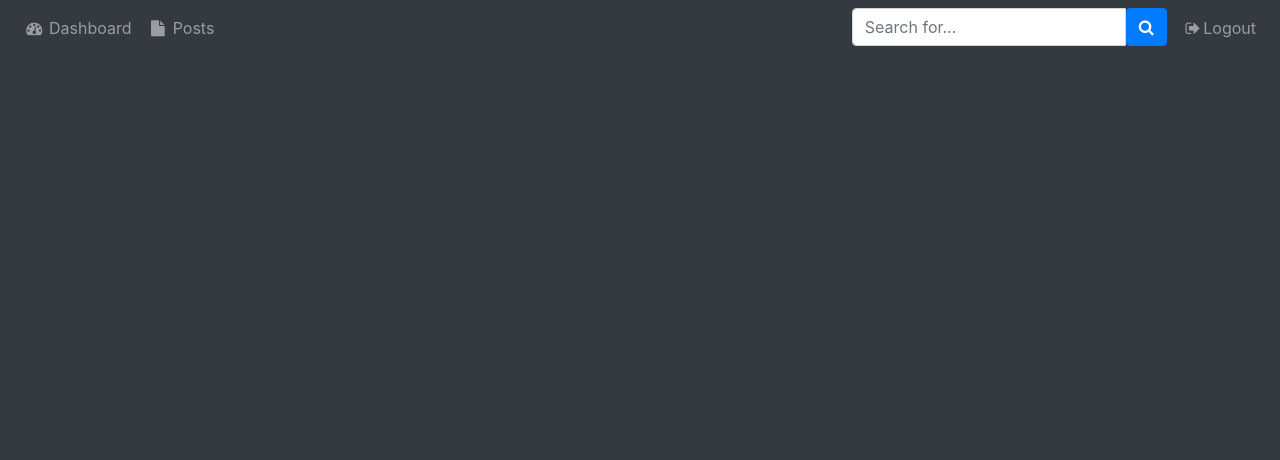
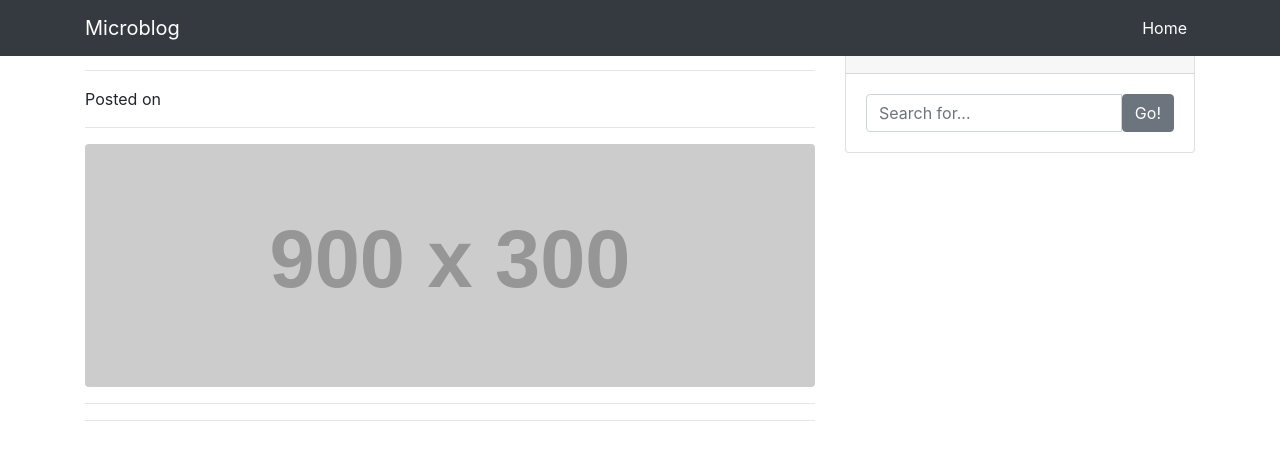
Before and after one commit to ivelinahristova/microblog, a PHP site: template templates/post.phtml in a window 1280 px wide. Shown: the top 460 px of the page. Run offline with PHP 8.4, Linux system fonts and the light colour scheme; the template is opened without the code that fills it, so the values that code supplies are empty; grey boxes labelled with a size stand in for pictures from a placeholder-image service; some libraries are stand-ins or nearby versions.

Commit message:
Front microblog templates, single posts page

```diff
--- /dev/null
+++ b/templates/footer.phtml
@@ -0,0 +1,3 @@
+</div>
+</body>
+</html>
--- /dev/null
+++ b/templates/header.phtml
@@ -0,0 +1,43 @@
+<!DOCTYPE html>
+<html lang="en">
+
+<head>
+
+    <meta charset="utf-8">
+    <meta name="viewport" content="width=device-width, initial-scale=1, shrink-to-fit=no">
+    <meta name="description" content="">
+    <meta name="author" content="">
+
+    <title>Microblog</title>
+
+    <!-- Bootstrap core CSS -->
+    <link href="/vendor/bootstrap/css/bootstrap.min.css" rel="stylesheet">
+
+    <!-- Custom styles for this template -->
+    <link href="/vendor/sb/blog-post.css" rel="stylesheet">
+
+</head>
+
+<body>
+
+<!-- Navigation -->
+<nav class="navbar navbar-expand-lg navbar-dark bg-dark fixed-top">
+    <div class="container">
+        <a class="navbar-brand" href="/">Microblog</a>
+        <button class="navbar-toggler" type="button" data-toggle="collapse" data-target="#navbarResponsive" aria-controls="navbarResponsive" aria-expanded="false" aria-label="Toggle navigation">
+            <span class="navbar-toggler-icon"></span>
+        </button>
+        <div class="collapse navbar-collapse" id="navbarResponsive">
+            <ul class="navbar-nav ml-auto">
+                <li class="nav-item active">
+                    <a class="nav-link" href="#">Home
+                        <span class="sr-only">(current)</span>
+                    </a>
+                </li>
+            </ul>
+        </div>
+    </div>
+</nav>
+
+<!-- Page Content -->
+<div class="container">
--- a/templates/post.phtml
+++ b/templates/post.phtml
@@ -1 +1,49 @@
-Post Single Page
+<div class="row">
+
+    <!-- Post Content Column -->
+    <div class="col-lg-8">
+
+        <!-- Title -->
+        <h1 class="mt-4"><?= $post['title']; ?></h1>
+
+        <!-- Author -->
+        <p class="lead">
+            by
+            <a href="#"><?= $post['author']; ?></a>
+        </p>
+
+        <hr>
+
+        <!-- Date/Time -->
+        <p>Posted on <?= $post['datepublished']; ?></p>
+
+        <hr>
+
+        <!-- Preview Image -->
+        <img class="img-fluid rounded" src="http://placehold.it/900x300" alt="">
+
+        <hr>
+        <?= $post['text']; ?>
+        <hr>
+    </div>
+
+    <!-- Sidebar Widgets Column -->
+    <div class="col-md-4">
+
+        <!-- Search Widget -->
+        <div class="card my-4">
+            <h5 class="card-header">Search</h5>
+            <div class="card-body">
+                <div class="input-group">
+                    <input type="text" class="form-control" placeholder="Search for...">
+                    <span class="input-group-btn">
+                  <button class="btn btn-secondary" type="button">Go!</button>
+                </span>
+                </div>
+            </div>
+        </div>
+
+    </div>
+
+</div>
+<!-- /.row -->
```
Also changed, not shown: controllers/DefaultController.php (+2 -8 lines), src/routes.php (+10 -5 lines), templates/home.phtml (+35 -32 lines).
